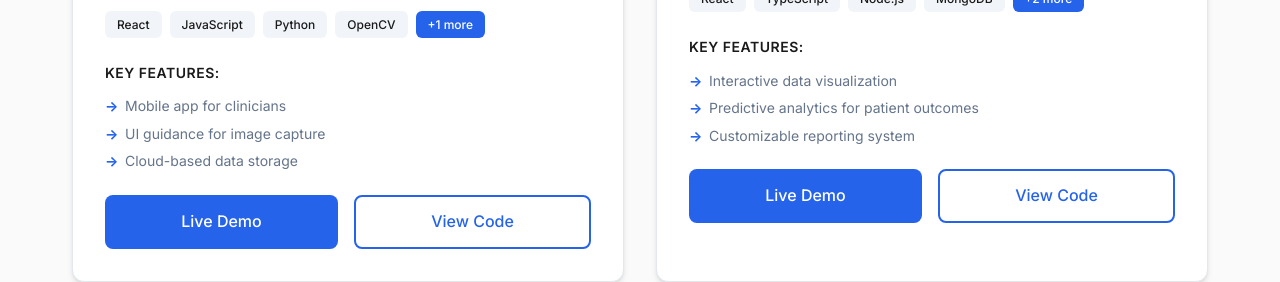
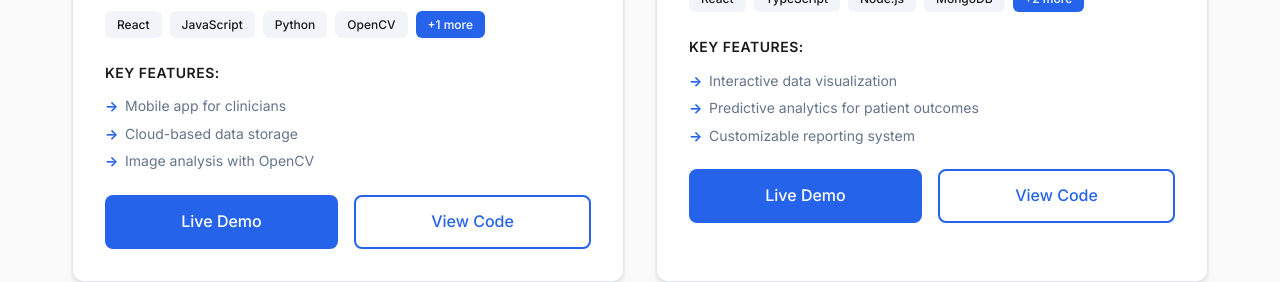
Before and after one commit to alexdamjano/mywebsite, a React (Create React App) app: page /projects in a window 1280 px wide. Shown: the part 860-1142 px from the top of the page. Built offline with nearby package versions, Linux system fonts and the light colour scheme.

Commit message:
minor cleanup on Experience.tsx and Projects.tsx

```diff
--- a/src/pages/Experience.tsx
+++ b/src/pages/Experience.tsx
@@ -62,9 +62,9 @@ const Experience: React.FC = () => {
       school: 'McMaster University',
       duration: '2019 - 2025',
       description:
-        'Focused on software development principles from data structures, optimization, system architectures and beyond.' +
-        'My majors allowed me to pursue my interests in both software technology and biomedicine,' +
-        'studying anatomy and cell biology alongside databases and operating systems.' +
+        'Focused on software development principles from data structures, optimization, system architectures and beyond. ' +
+        'My majors allowed me to pursue my interests in both software technology and biomedicine, ' +
+        'studying anatomy and cell biology alongside databases and operating systems. ' +
         'I am endlessly fascinated by the work at the intersection of these fields. Check out the projects page to find out more.',
     },
   ];
--- a/src/pages/Projects.tsx
+++ b/src/pages/Projects.tsx
@@ -29,10 +29,8 @@ const Projects: React.FC = () => {
       githubUrl: 'https://github.com/SkinImagerCS/SkinImager_FrontEnd',
       features: [
         'Mobile app for clinicians',
-        'UI guidance for image capture',
         'Cloud-based data storage',
         'Image analysis with OpenCV',
-        'Usability and data integrity testing',
       ],
     },
     {
```
